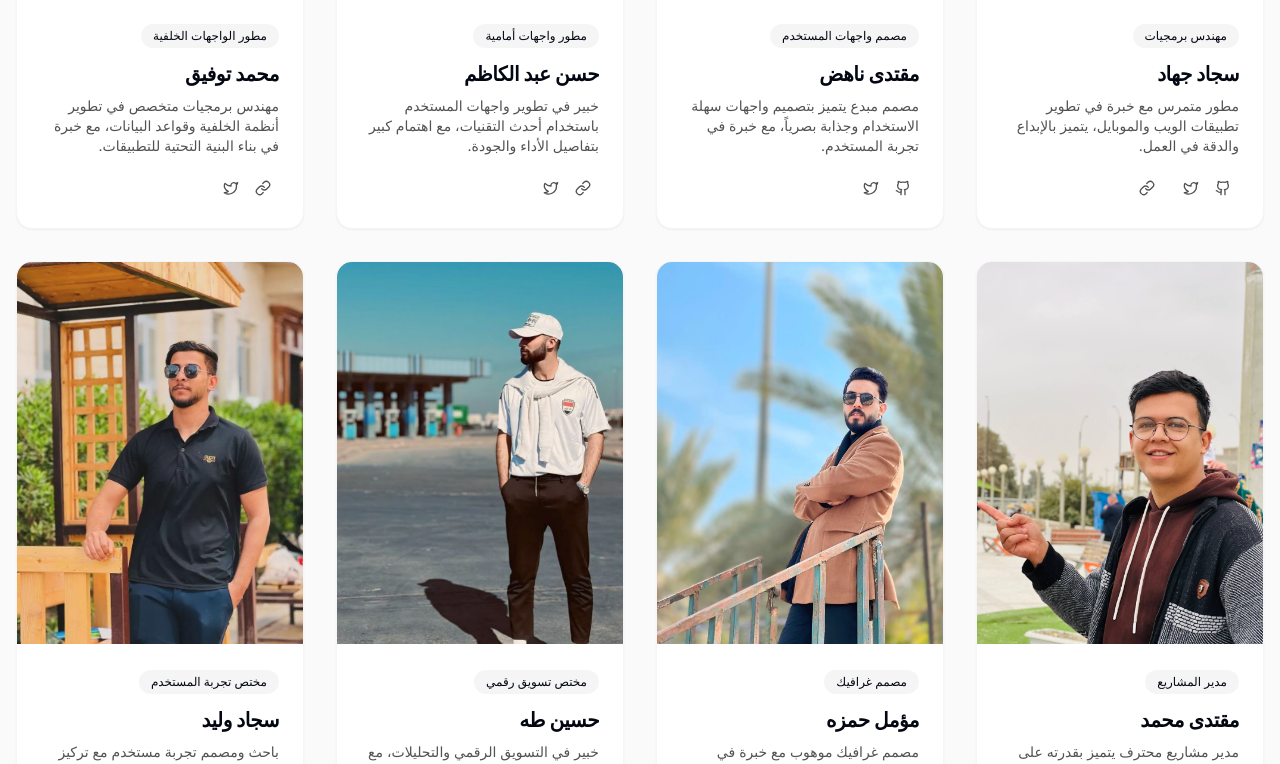
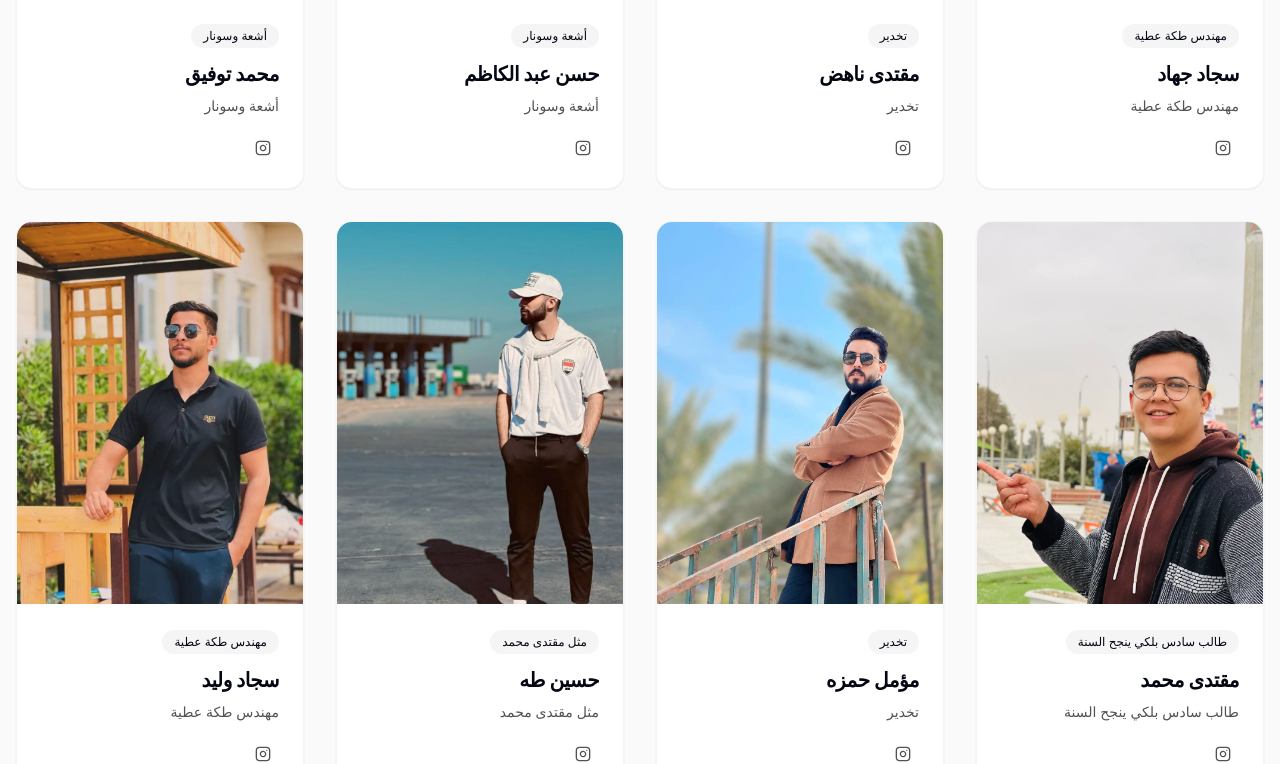
Before and after one commit to sajadjhad/friendfolio-collective, a React (Vite) app: page / in a window 1280 px wide. Shown: the part 1448-2212 px from the top of the page. Built offline with nearby package versions, Linux system fonts and the light colour scheme.

Commit message:
Update team member data
Updates team member descriptions and social links to Instagram.

```diff
--- a/src/components/Hero.tsx
+++ b/src/components/Hero.tsx
@@ -57,12 +57,6 @@ const Hero = () => {
         >
           Team leave it to God
         </h1>
-        <p
-          ref={subHeadingRef}
-          className="transition-all duration-700 ease-out text-lg md:text-xl max-w-2xl mx-auto mb-8 text-neutral-600 text-balance"
-        >
-          فريق من المحترفين المتحمسين يجلبون وجهات نظرهم الفريدة وخبراتهم لإنشاء شيء استثنائي.
-        </p>
         <div
           ref={buttonRef}
           className="transition-all duration-700 ease-out"
--- a/src/components/TeamGrid.tsx
+++ b/src/components/TeamGrid.tsx
@@ -5,87 +5,78 @@ import TeamMember, { TeamMemberProps } from './TeamMember';
 const TeamGrid = () => {
   const sectionRef = useRef<HTMLElement>(null);
 
-  // Team member data with new images and names
+  // Team member data with updated roles and Instagram links
   const teamMembers: TeamMemberProps[] = [
     {
       name: "سجاد جهاد",
-      role: "مهندس برمجيات",
-      description: "مطور متمرس مع خبرة في تطوير تطبيقات الويب والموبايل، يتميز بالإبداع والدقة في العمل.",
+      role: "مهندس طكة عطية",
+      description: "مهندس طكة عطية",
       imageUrl: "/lovable-uploads/44d39489-a54e-4a0b-89cc-53af0ae51305.png",
       socialLinks: [
-        { type: 'github', url: 'https://github.com' },
-        { type: 'twitter', url: 'https://twitter.com' },
-        { type: 'website', url: 'https://example.com' }
+        { type: 'instagram', url: 'https://www.instagram.com/' }
       ]
     },
     {
       name: "مقتدى ناهض",
-      role: "مصمم واجهات المستخدم",
-      description: "مصمم مبدع يتميز بتصميم واجهات سهلة الاستخدام وجذابة بصرياً، مع خبرة في تجربة المستخدم.",
+      role: "تخدير",
+      description: "تخدير",
       imageUrl: "/lovable-uploads/19a7147e-a5b6-402b-bb89-c747fc555d52.png",
       socialLinks: [
-        { type: 'github', url: 'https://github.com' },
-        { type: 'twitter', url: 'https://twitter.com' }
+        { type: 'instagram', url: 'https://www.instagram.com/itz_mu4?igsh=MTljMXFqNXpxaDR6dw==' }
       ]
     },
     {
       name: "حسن عبد الكاظم",
-      role: "مطور واجهات أمامية",
-      description: "خبير في تطوير واجهات المستخدم باستخدام أحدث التقنيات، مع اهتمام كبير بتفاصيل الأداء والجودة.",
+      role: "أشعة وسونار",
+      description: "أشعة وسونار",
       imageUrl: "/lovable-uploads/f88e9204-297f-4d93-a784-1238896d07b2.png",
       socialLinks: [
-        { type: 'website', url: 'https://example.com' },
-        { type: 'twitter', url: 'https://twitter.com' }
+        { type: 'instagram', url: 'https://www.instagram.com/_7xd55?igsh=MXVpbDAyZXk4aDdqdg==' }
       ]
     },
     {
       name: "محمد توفيق",
-      role: "مطور الواجهات الخلفية",
-      description: "مهندس برمجيات متخصص في تطوير أنظمة الخلفية وقواعد البيانات، مع خبرة في بناء البنية التحتية للتطبيقات.",
+      role: "أشعة وسونار",
+      description: "أشعة وسونار",
       imageUrl: "/lovable-uploads/44874d7d-2685-4e67-862d-7977ba56ef11.png",
       socialLinks: [
-        { type: 'website', url: 'https://example.com' },
-        { type: 'twitter', url: 'https://twitter.com' }
+        { type: 'instagram', url: 'https://www.instagram.com/ma._tw?igsh=N2JvdWplaHRiZjFz' }
       ]
     },
     {
       name: "مقتدى محمد",
-      role: "مدير المشاريع",
-      description: "مدير مشاريع محترف يتميز بقدرته على قيادة الفرق وتنسيق العمل بين مختلف التخصصات لتحقيق أهداف المشروع.",
+      role: "طالب سادس بلكي ينجح السنة",
+      description: "طالب سادس بلكي ينجح السنة",
       imageUrl: "/lovable-uploads/ed632593-f90d-4bb7-b48b-a9e479488a37.png",
       socialLinks: [
-        { type: 'github', url: 'https://github.com' },
-        { type: 'website', url: 'https://example.com' }
+        { type: 'instagram', url: 'https://www.instagram.com/lil.n8?igsh=M2RiOXd4N3h5dTc4' }
       ]
     },
     {
       name: "مؤمل حمزه",
-      role: "مصمم غرافيك",
-      description: "مصمم غرافيك موهوب مع خبرة في تصميم الهويات البصرية والمواد التسويقية والرسومات التوضيحية.",
+      role: "تخدير",
+      description: "تخدير",
       imageUrl: "/lovable-uploads/9507a1eb-8b04-4b07-8cd5-fc4f3de85506.png",
       socialLinks: [
-        { type: 'github', url: 'https://github.com' },
-        { type: 'twitter', url: 'https://twitter.com' }
+        { type: 'instagram', url: 'https://www.instagram.com/mo_.132?igsh=MWo0d29pcGlidHpycw==' }
       ]
     },
     {
       name: "حسين طه",
-      role: "مختص تسويق رقمي",
-      description: "خبير في التسويق الرقمي والتحليلات، مع مهارات في وسائل التواصل الاجتماعي واستراتيجيات النمو.",
+      role: "مثل مقتدى محمد",
+      description: "مثل مقتدى محمد",
       imageUrl: "/lovable-uploads/cbfc6b60-a183-472b-abb7-882588d7fe9a.png",
       socialLinks: [
-        { type: 'twitter', url: 'https://twitter.com' },
-        { type: 'website', url: 'https://example.com' }
+        { type: 'instagram', url: 'https://www.instagram.com/1huze?igsh=bDc5MnF6aW54cTZ2' }
       ]
     },
     {
       name: "سجاد وليد",
-      role: "مختص تجربة المستخدم",
-      description: "باحث ومصمم تجربة مستخدم مع تركيز على فهم احتياجات المستخدمين وتحسين التفاعل مع المنتج.",
+      role: "مهندس طكة عطية",
+      description: "مهندس طكة عطية",
       imageUrl: "/lovable-uploads/a22c9dd3-e3fe-4336-bf69-393f064db01e.png",
       socialLinks: [
-        { type: 'twitter', url: 'https://twitter.com' },
-        { type: 'website', url: 'https://example.com' }
+        { type: 'instagram', url: 'https://www.instagram.com/sajad.waleed_2?igsh=MnN0ZnJxYXQxMTd4' }
       ]
     }
   ];
--- a/src/components/TeamMember.tsx
+++ b/src/components/TeamMember.tsx
@@ -2,10 +2,10 @@
 import React, { useRef, useState } from 'react';
 import { Card } from "@/components/ui/card";
 import { cn } from "@/lib/utils";
-import { Github, Link, Mail, Twitter } from "lucide-react";
+import { Instagram } from "lucide-react";
 
 interface SocialLink {
-  type: 'github' | 'twitter' | 'website' | 'email';
+  type: 'instagram';
   url: string;
 }
 
@@ -28,18 +28,7 @@ const TeamMember: React.FC<TeamMemberProps> = ({
   const cardRef = useRef<HTMLDivElement>(null);
 
   const getSocialIcon = (type: string) => {
-    switch (type) {
-      case 'github':
-        return <Github className="w-4 h-4" />;
-      case 'twitter':
-        return <Twitter className="w-4 h-4" />;
-      case 'website':
-        return <Link className="w-4 h-4" />;
-      case 'email':
-        return <Mail className="w-4 h-4" />;
-      default:
-        return <Link className="w-4 h-4" />;
-    }
+    return <Instagram className="w-4 h-4" />;
   };
 
   return (
@@ -80,7 +69,7 @@ const TeamMember: React.FC<TeamMemberProps> = ({
                 target="_blank"
                 rel="noopener noreferrer"
                 className="p-2 text-neutral-600 hover:text-black hover:bg-neutral-100 rounded-full transition-colors"
-                aria-label={`${link.type} link`}
+                aria-label={`Instagram link`}
               >
                 {getSocialIcon(link.type)}
               </a>
```
